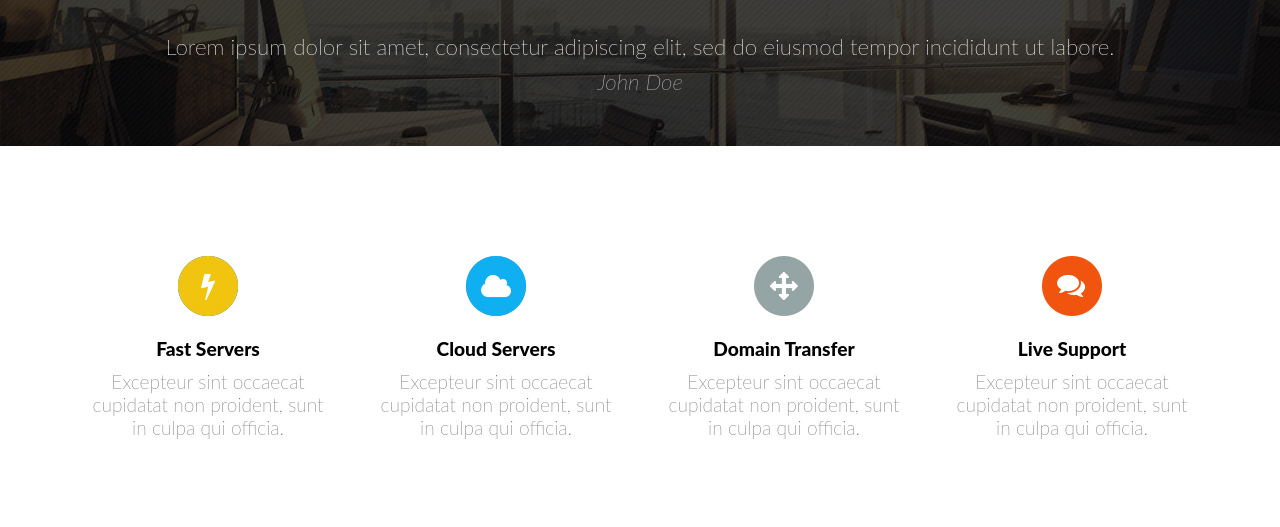
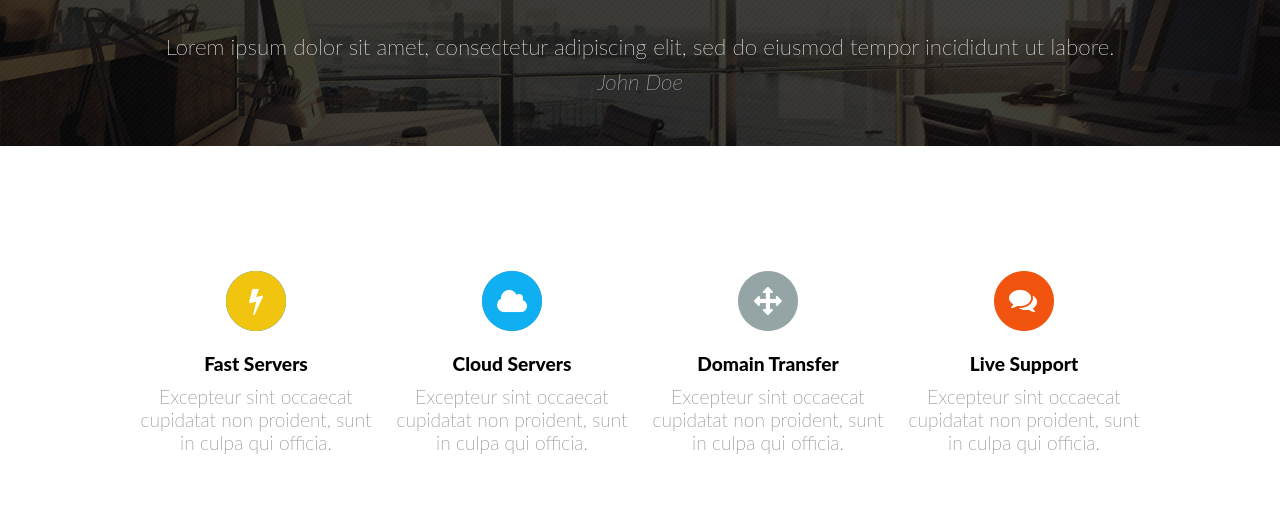
Before and after one commit to Xseniia/markup-2018q3, a plain HTML site: page GhostHost/index.html in a window 1280 px wide. Shown: the part 2627-3154 px from the top of the page. Drawn offline with nearby package versions, Linux system fonts and the light colour scheme; files whose address does not match are found by name; a web font is replaced by a local one.

Commit message:
Update GhostHost/styles.css

```diff
--- a/GhostHost/styles.css
+++ b/GhostHost/styles.css
@@ -560,16 +560,18 @@ section.about {
 }
 
 .functions-container {
+	width: 80%;
 	height: 100%;
 	display: flex;
 	flex-direction: row;
 	align-items: center;
 	justify-content: space-around;
-	margin-left: 5%;
-	margin-right: 5%;
+	margin-left: auto;
+	margin-right: auto;
 }
 
 .func-item {
+	margin-top: 30px;
 	width: 235px;
 	text-align: center;
 	font-family: Lato Thin;
```
